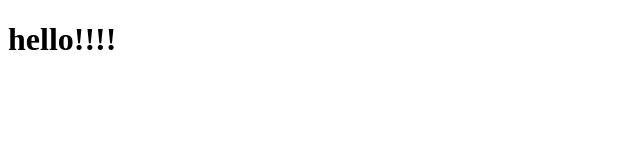
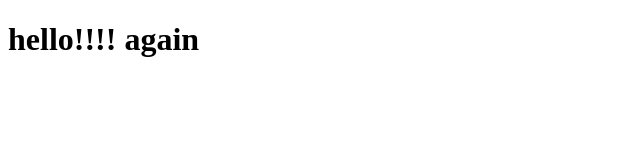
Before and after one commit to martinigonsalvess/my-super-website, a plain HTML site: page index.html in a window 1280 px wide. Shown: the whole page, without its empty margins (0-640 px from the left). Drawn offline with Linux system fonts and the light colour scheme.

Commit message:
update tekst again

```diff
--- a/index.html
+++ b/index.html
@@ -5,7 +5,7 @@
     <title>my-super-website!!</title>
   </head>
   <body>
-      <h1>hello!!!!</h1>
+      <h1>hello!!!! again</h1>
 
   </body>
 </html>
```
